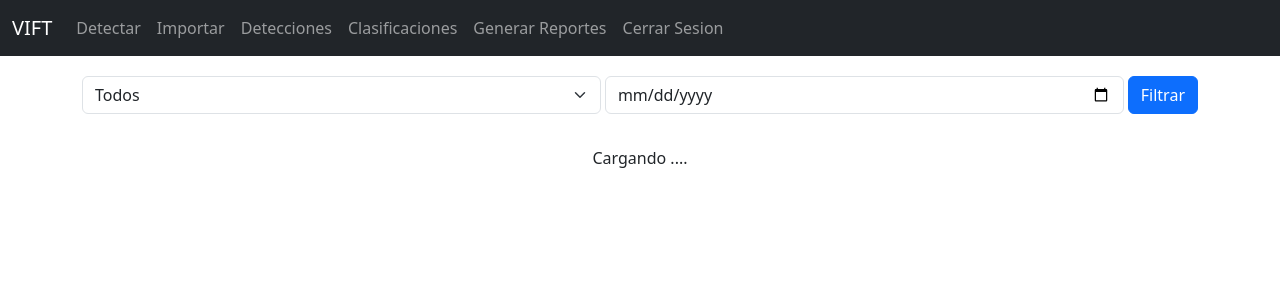
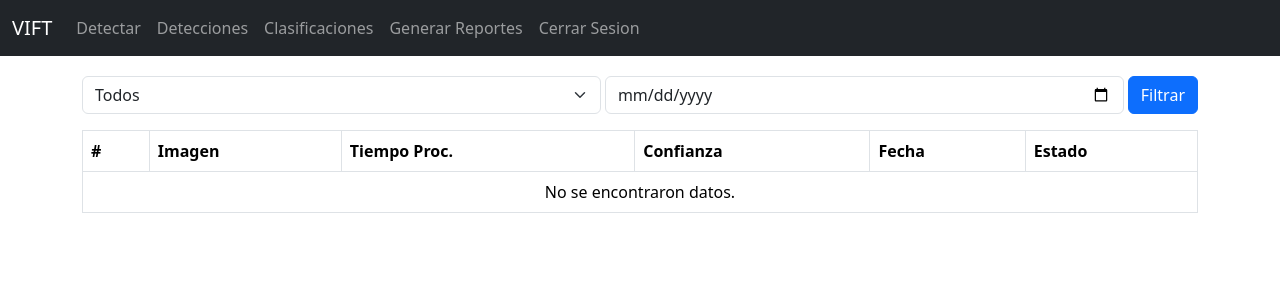
Before and after one commit to Anthony-Code6/web-computer-vision, a Flask app: page /revisar in a window 1280 px wide. Shown: the top 300 px of the page. Run offline with Flask 2, Linux system fonts and the light colour scheme; data that the repository does not hold is empty; parts of the project's set-up code (start-up, migrations or seed data) failed here and were passed over; some libraries are stand-ins or nearby versions.

Commit message:
actualizacion en la interfaz de detecciones

```diff
--- a/app/__init__.py
+++ b/app/__init__.py
@@ -1,12 +1,10 @@
 from flask import Flask
-from flask_apscheduler import APScheduler
 from .config import Config
 from .routes.auth_routes import auth_bp
 from .routes.main_routes import main_bp
 from .routes.detection_routes import detection_bp
 from .routes.clasificaciones_routes import clasificacion_bp
-
-scheduler = APScheduler()
+from .scheduler_tasks import scheduler
 
 def create_app():
     app = Flask(__name__,template_folder='../templates',static_folder='../static')
@@ -22,6 +20,7 @@ def create_app():
     app.register_blueprint(detection_bp)
     app.register_blueprint(clasificacion_bp)
 
+
     # Filtros globales (como datetimeformat)
     from .utils.helpers import datetimeformat
     app.jinja_env.filters['datetimeformat'] = datetimeformat
--- a/app/routes/detection_routes.py
+++ b/app/routes/detection_routes.py
@@ -17,7 +17,8 @@ def analizar_frame():
 
 @detection_bp.route('/api/list-detections')
 def listDetections():
-    return jsonify({ '_deteccion': repo.detecciones_error_sellst() })
+    return jsonify({ '_deteccion': repo.detecciones_error_sellst() ,
+                    '_detecciones': repo.detecciones_Sellst() })
 
 @detection_bp.route('/api/marcar_error', methods=['POST'])
 def marcar_error():
--- a/static/clasificacion.js
+++ b/static/clasificacion.js
@@ -18,8 +18,6 @@ const LoadClasificacion = async () => {
 document.addEventListener("DOMContentLoaded", LoadClasificacion);
 
 const renderizarClasificaciones = (data) => {
-  console.log(data.length);
-
   let information = "";
 
   if (data.length > 0) {
@@ -58,10 +56,6 @@ const renderizarClasificaciones = (data) => {
 };
 
 const eliminarClasificacion = async (index, id) => {
-  console.log(index, id);
-
-  console.log(listClasificacion.findIndex((item) => (item.id = id)));
-
   try {
     swal({
       title: "Eliminar Clasificación?",
--- a/static/detecciones.js
+++ b/static/detecciones.js
@@ -1,88 +1,180 @@
 let listaDetecciones = [];
-const contenedor = document.getElementById("row-data");
+// const contenedor = document.getElementById("row-data");
+
+const myModal = new bootstrap.Modal("#staticBackdrop", {
+  keyboard: false,
+});
+
+const contenedor = document.getElementById("tabla_detecciones");
+const contenido_clasificado = document.getElementById(
+  "tabla_detecciones_clasificado"
+);
+
+const tabla_clasificado = document.getElementById("tabla_clasificado");
+tabla_clasificado.style.display = "none";
+
+const tabla_sin_clasificado = document.getElementById("tabla_sin_clasificado");
+tabla_sin_clasificado.style.display = "block";
 
 const cargarDetecciones = async () => {
   const response = await fetch("/api/list-detections", { method: "GET" });
   const datos = await response.json();
+  console.log(datos);
 
   listaDetecciones = [];
+
+  if (datos._deteccion.length > 0) {
     datos._deteccion.forEach((element) => {
       listaDetecciones.push(element);
     });
+    renderizarDetecciones(listaDetecciones);
+  } else {
+    tabla_sin_clasificado.style.display = "none";
+    datos._detecciones.forEach((element) => {
+      listaDetecciones.push(element);
+    });
 
-  renderizarDetecciones(listaDetecciones);
+    tabla_clasificado.style.display = "block";
+    renderizarDeteccionesClasificados(listaDetecciones);
+  }
 };
 
 document.addEventListener("DOMContentLoaded", cargarDetecciones);
 
 const renderizarDetecciones = (data) => {
   let information = "";
-  if (data.length === 0) {
-    information += `
-         <div class="text-center">
-            Cargando ....
-        </div>
-        `;
-  } else {
-    data.forEach((element) => {
-      confianza = Math.floor(element.confianza);
+
+  if (data.length > 0) {
+    data.forEach((element, index) => {
+      let i = index + 1;
+      let confianza = Math.floor(element.confianza);
 
       information += `
-                <div class="col-lg-4 col-md-6 col-sm-12">
-                    <div class="card">
-                        <img src="${
+          <tr>
+              <td>${i}</td>
+              <td class="text-center">
+                <button type="button" class="btn btn-light btn-sm" data-bs-toggle="modal" data-bs-target="#model_imagen" onclick="ViewModal('${
                   element.imagen_url
-                        }" class="card-img-top" alt="${
+                }')">
+                  Imagen
+                </button>
+              </td>
+              <td>${element.tiempo_procesamiento + "ms"}</td>
+              <td> ${confianza + "%"}</td>
+              <td>${element.fecha}</td>
+              <td>
+                    ${
+                      element.estado
+                        ? `
+                      <div class="estado_hongo">
+                        Hongo
+                      </div>
+                      `
+                        : `
+                      <div class="estado_sano">
+                        Sano
+                      </div>
+                      `
+                    }
+              </td>
+              <td>
+                  <div class="dropdown">
+                      <a class="btn btn-secondary btn-sm dropdown-toggle" href="javascript:void(0)" role="button" data-bs-toggle="dropdown" aria-expanded="false">
+                          Acción
+                      </a>
+
+                      <ul class="dropdown-menu">
+                        <li>
+                          <a class="dropdown-item" href="javascript:void(0)" data-bs-toggle="modal" data-bs-target="#staticBackdrop" onclick="Clasificar('${
                             element.id
-      }" loading="lazy">
-                        <div class="card-body">
-                            <div class="details">
-                                <div class="estado">
-                                   ${element.estado ? "Hongo" : "Sano"}
+                          }')">
+                            Clasificar
+                          </a>
+                        </li>
+                        <li>
+                          <a class="dropdown-item" href="javascript:void(0)" onclick="eliminarDeteccion(${index},${
+        element.id
+      },'${element.imagen_url}')">
+                            Eliminar
+                          </a>
+                        </li>
+                      </ul>
                   </div>
-                                <div class="confianza">
-                                   ${confianza + "%"}
-                                </div>
-
-                                <div class="tiempo">
-                                   ${element.tiempo_procesamiento + "ms"}
-                                </div>
-                            </div>
-                            <form action="javascript:void(0)" method="POST" onsubmit="reportarError(this)">
-                                <input type="hidden" name="deteccion_id" value="${
-                                  element.id
-                                }">
-                                <input type="hidden" name="imagen_url" value="${
-                                  element.imagen_url
-                                }">
-                                <label>Tipo de error:</label>
-                                <select name="tipo_error" class="form-select shadow-none" required>
-                                    <option value="falso_positivo">Falso Positivo</option>
-                                    <option value="falso_negativo">Falso Negativo</option>
-                                </select>
-                                <label>Comentario:</label>
-                                <textarea name="comentario" class="form-control shadow-none"
-                                    placeholder="Comentario opcional..." required></textarea>
-                                <div class="button d-flex justify-content-between mt-2">
-                                    <button type="submit" class="btn btn-primary">Guardar</button>
-                                    <button type="button" class="btn btn-danger" onclick="eliminarDeteccion(this.form)">Eliminar</button>
-                                </div>
-                            </form>
-                        </div>
-                    </div>
-                </div>
+              </td>
+          </tr>
   `;
     });
+  } else {
+    cargarDetecciones();
   }
 
   contenedor.innerHTML = information;
 };
 
+const renderizarDeteccionesClasificados = (data) => {
+  let information = "";
+  if (data.length > 0) {
+    data.forEach((element, index) => {
+      let i = index + 1;
+      let confianza = Math.floor(element.confianza);
+
+      information += `
+            <tr>
+                <td>${i}</td>
+                <td class="text-center">
+                  <button type="button" class="btn btn-light btn-sm" data-bs-toggle="modal" data-bs-target="#model_imagen" onclick="ViewModal('${
+                    element.imagen_url
+                  }')">
+                    Imagen
+                  </button>
+                </td>
+                <td>${element.tiempo_procesamiento + "ms"}</td>
+                <td> ${confianza + "%"}</td>
+                <td>${element.fecha}</td>
+                <td>
+                      ${
+                        element.estado
+                          ? `
+                        <div class="estado_hongo">
+                          Hongo
+                        </div>
+                        `
+                          : `
+                        <div class="estado_sano">
+                          Sano
+                        </div>
+                        `
+                      }
+                </td>
+            </tr>
+    `;
+    });
+  } else {
+    information += `
+    <tr>
+        <td colspan="6" class="text-center">No se encontraron datos.</td>
+    </tr>
+    `;
+  }
+
+  contenido_clasificado.innerHTML = information;
+};
+
+const deteccion_id = document.getElementById("deteccion_id");
+const comentario = document.getElementById("comentario");
+const Clasificar = (id) => {
+  deteccion_id.value = id;
+  comentario.value = "";
+};
+
+const imagen_modal = document.getElementById("imagen_modal_read");
+const ViewModal = (imagen) => {
+  imagen_modal.src = imagen;
+};
+
 const filtrarDetecciones = () => {
   const estado = document.getElementById("filtro-estado").value;
-
   const fecha = document.getElementById("filtro-fecha").value;
-  console.log(estado, fecha);
 
   let filtro = listaDetecciones.filter((d) => {
     const estadoMatch =
@@ -93,16 +185,14 @@ const filtrarDetecciones = () => {
   });
 
   renderizarDetecciones(filtro);
+  renderizarDeteccionesClasificados(filtro);
 };
 
-const eliminarDeteccion = async (form) => {
-  const id = form.deteccion_id.value;
-  const imagen_url = form.imagen_url.value;
-
+const eliminarDeteccion = async (index, id, imagen_url) => {
   try {
     swal({
       title: "Eliminar Deteccion?",
-      text: "Seguro que deseas eliminar esta deteccion.",
+      text: "Seguro que deseas eliminar esta detección.",
       icon: "warning",
       buttons: true,
       dangerMode: true,
@@ -117,18 +207,11 @@ const eliminarDeteccion = async (form) => {
         const result = await res.json();
 
         if (res.ok) {
-          const index = listaDetecciones.findIndex(
-            (item) => Number(item.id) === Number(id)
-          );
           if (index !== -1) listaDetecciones.splice(index, 1);
 
-          if (listaDetecciones.length < 8) {
-            await cargarDetecciones();
+          renderizarDetecciones(listaDetecciones);
         } else {
-            renderizarDetecciones(listaDetecciones);
-          }
-        } else {
-          alert("Error al eliminar: " + result.message);
+          swal("Error !", result.message, "error");
         }
       }
     });
@@ -158,6 +241,7 @@ const reportarError = async (form) => {
     const result = await res.json();
 
     if (res.ok) {
+      myModal.hide();
       swal(
         "Exito !",
         "La clasificacion de error se guardo correctamente",
--- a/templates/base.html
+++ b/templates/base.html
@@ -44,9 +44,9 @@
                     <li class="nav-item">
                         <a class="nav-link" href="/detectar">Detectar</a>
                     </li>
-                    <li class="nav-item">
+                    <!-- <li class="nav-item">
                         <a class="nav-link" href="/importar">Importar</a>
-                    </li>
+                    </li> -->
                     <!--
                     <li class="nav-item">
                         <a class="nav-link" href="/capturar">Capturar</a>
--- a/templates/detecciones.html
+++ b/templates/detecciones.html
@@ -3,6 +3,20 @@
 
 {% block extra_styles %}
 <style>
+    .btn-sm.dropdown-toggle {
+        background: white;
+        color: black;
+    }
+
+    .dropdown-item {
+        text-align: center;
+    }
+
+    .dropdown-item:hover {
+        color: black;
+        background: white;
+    }
+
     textarea {
         resize: none;
         field-sizing: content;
@@ -23,11 +37,88 @@
         border-radius: 10px;
         box-shadow: 0 0 10px rgba(0, 0, 0, 0.2);
     }
+
+    .imagen_modal {
+        display: block;
+        width: 100%;
+        height: auto;
+    }
+
+    #imagen_modal_read {
+        width: 100%;
+        height: 100%;
+        object-fit: cover;
+        object-position: center;
+    }
+
+    .estado_hongo,
+    .estado_sano {
+        border-radius: 10px;
+        padding: 3px 5px;
+        width: max-content;
+        color: white;
+    }
+
+    .estado_hongo {
+        background-color: hsl(0, 59%, 61%);
+    }
+
+    .estado_sano {
+        background-color: hsl(120, 100%, 35%);
+    }
 </style>
 {% endblock %}
 
 
 {% block content %}
+
+<!-- Modal Mostrar Imagen -->
+<div class="modal fade" id="model_imagen" tabindex="-1" aria-labelledby="model_imagenLabel" aria-hidden="true">
+    <div class="modal-dialog">
+        <div class="modal-content">
+            <div class="modal-header">
+                <h1 class="modal-title fs-5" id="model_imagenLabel">Imagen de la Detección</h1>
+                <button type="button" class="btn-close shadow-none" data-bs-dismiss="modal" aria-label="Close"></button>
+            </div>
+            <div class="modal-body">
+                <div class="imagen_modal">
+                    <img alt="Imagen Deteccion" id="imagen_modal_read">
+                </div>
+            </div>
+        </div>
+    </div>
+</div>
+
+<!-- Modal -->
+<div class="modal fade" id="staticBackdrop" data-bs-backdrop="static" data-bs-keyboard="false" tabindex="-1"
+    aria-labelledby="staticBackdropLabel" aria-hidden="true">
+    <div class="modal-dialog">
+        <div class="modal-content">
+            <div class="modal-header">
+                <h1 class="modal-title fs-5" id="staticBackdropLabel">Registrar Error</h1>
+                <button type="button" class="btn-close  shadow-none" data-bs-dismiss="modal"
+                    aria-label="Close"></button>
+            </div>
+            <form action="javascript:void(0)" method="POST" onsubmit="reportarError(this)">
+                <div class="modal-body">
+                    <input type="hidden" name="deteccion_id" id="deteccion_id">
+                    <label>Tipo de error:</label>
+                    <select name="tipo_error" class="form-select shadow-none" required>
+                        <option value="falso_positivo" selected>Falso Positivo</option>
+                        <option value="falso_negativo">Falso Negativo</option>
+                    </select>
+                    <label>Comentario:</label>
+                    <textarea name="comentario" id="comentario" class="form-control shadow-none" placeholder="Comentario opcional..."
+                        required></textarea>
+                </div>
+                <div class="modal-footer">
+                    <button type="submit" class="btn btn-primary">Registrar Error</button>
+                </div>
+            </form>
+        </div>
+    </div>
+</div>
+
 <div class="row g-1 mt-3 mb-3 d-flex justify-content-center">
     <div class="col">
         <select id="filtro-estado" class="form-select shadow-none">
@@ -45,8 +136,43 @@
     </div>
 </div>
 
+<div class="table-responsive mt-3" id="tabla_sin_clasificado">
+    <table class="table table-bordered" style="width: 100%;">
+        <thead>
+            <tr>
+                <th>#</th>
+                <th>Imagen</th>
+                <th>Tiempo Proc.</th>
+                <th>Confianza</th>
+                <th>Fecha</th>
+                <th>Estado</th>
+                <th>Acciones</th>
+            </tr>
+        </thead>
+        <tbody id="tabla_detecciones">
 
-<div class="row g-3 justify-content-center mt-3 mb-3" id="row-data"></div>
+        </tbody>
+    </table>
+</div>
+
+<div class="table-responsive mt-3" id="tabla_clasificado">
+    <table class="table table-bordered">
+        <thead>
+            <tr>
+                <th>#</th>
+                <th>Imagen</th>
+                <th>Tiempo Proc.</th>
+                <th>Confianza</th>
+                <th>Fecha</th>
+                <th>Estado</th>
+            </tr>
+        </thead>
+        <tbody id="tabla_detecciones_clasificado">
+
+        </tbody>
+    </table>
+</div>
+
 {% endblock %}
 
 {% block scripts %}
--- a/templates/index.html
+++ b/templates/index.html
@@ -45,10 +45,9 @@
             </a>
         </div>
 
-        <div class="col-lg-3 col-md-4 col-sm-12">
+        <!-- <div class="col-lg-3 col-md-4 col-sm-12">
             <a class="card" href="/importar">
                 <div class="card-body item-card">
-                    <!--
                     <div class="icon">
                         <svg xmlns="http://www.w3.org/2000/svg" width="160" height="160" fill="currentColor"
                             class="bi bi-cloud-upload-fill" viewBox="0 0 16 16">
@@ -56,11 +55,10 @@
                                 d="M8 0a5.53 5.53 0 0 0-3.594 1.342c-.766.66-1.321 1.52-1.464 2.383C1.266 4.095 0 5.555 0 7.318 0 9.366 1.708 11 3.781 11H7.5V5.707L5.354 7.854a.5.5 0 1 1-.708-.708l3-3a.5.5 0 0 1 .708 0l3 3a.5.5 0 0 1-.708.708L8.5 5.707V11h4.188C14.502 11 16 9.57 16 7.773c0-1.636-1.242-2.969-2.834-3.194C12.923 1.999 10.69 0 8 0m-.5 14.5V11h1v3.5a.5.5 0 0 1-1 0" />
                         </svg>
                     </div>
-                    -->
                     <h5 class="card-title">Importar Modelo Entrenado</h5>
                 </div>
             </a>
-        </div>
+        </div> -->
 
         <div class="col-lg-3 col-md-4 col-sm-12">
             <a class="card" href="/revisar">
```
Also changed, not shown: app/repositories/supabase_repository.py (+8 -0 lines), app/scheduler_tasks.py (added, +19 -0 lines), app/config.py (line endings or trailing spaces). Lines whose indentation alone changed are shown as unchanged.
